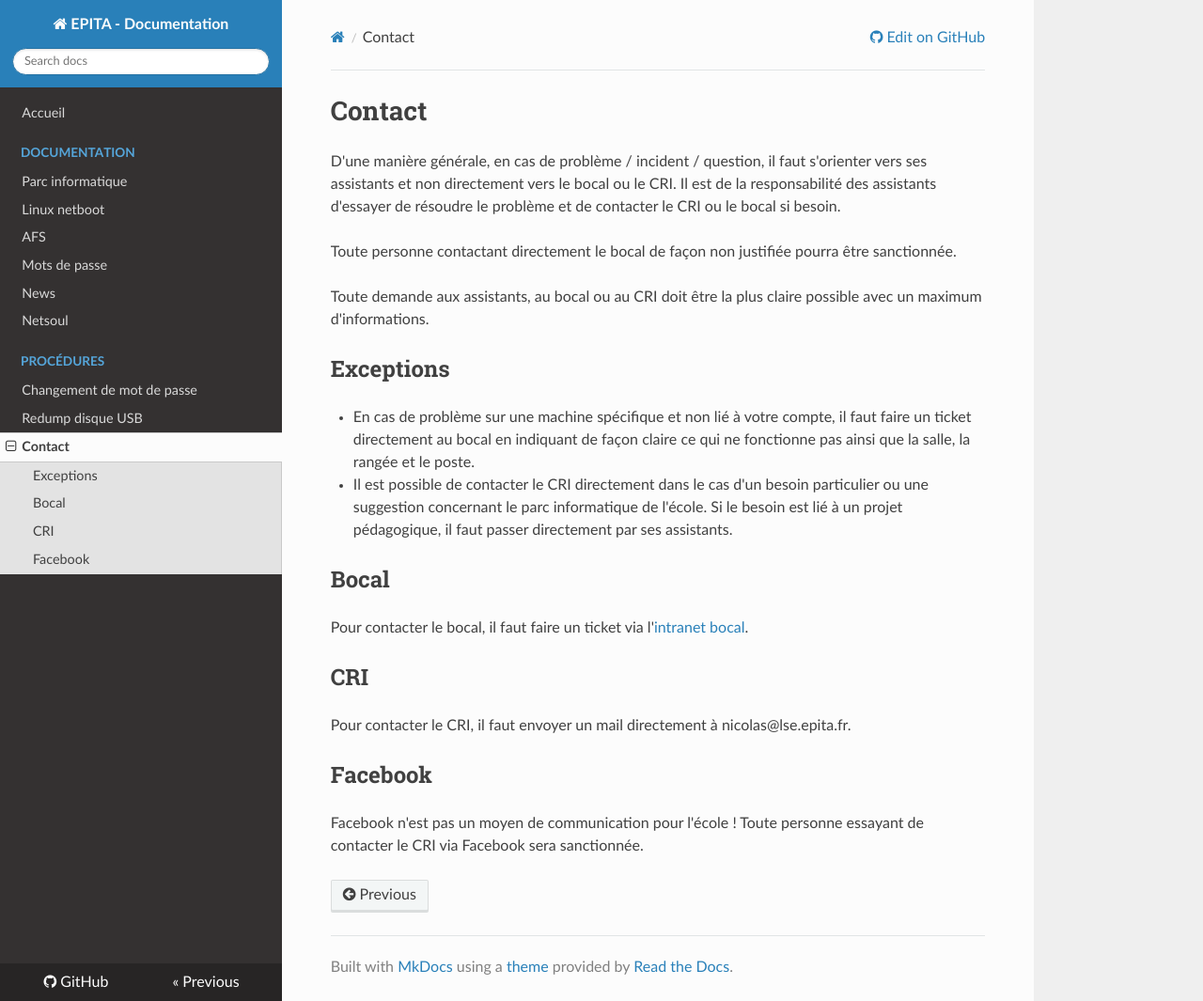
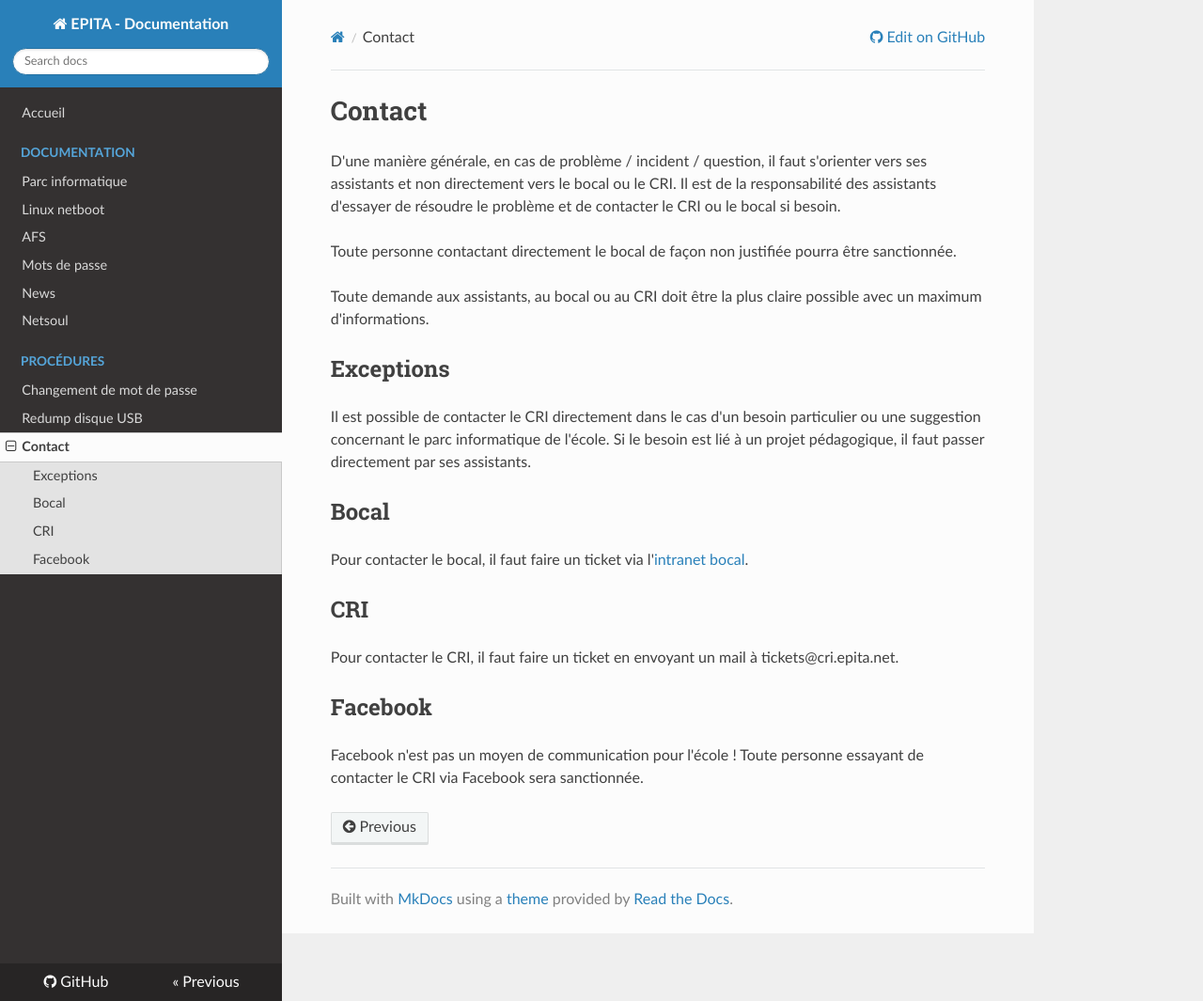
Before and after one commit to cri-epita/epita-doc, an MkDocs documentation site: the page built from docs/contact.md, in a window 1280 px wide and 1065 px high. Shown: the whole window at 94% size. Built offline with MkDocs 1.6.1, drawn with Linux system fonts in a browser that asks for light colours; nearby versions of some CDN libraries; old or Windows-style settings are respelled for this version of MkDocs.

Commit message:
update contact page
Signed-off-by: Nicolas Geniteau <nicolas@cri.epita.net>

```diff
--- a/docs/contact.md
+++ b/docs/contact.md
@@ -13,11 +13,7 @@ possible avec un maximum d'informations.
 
 ## Exceptions
 
- * En cas de problème sur une machine spécifique et non lié à votre compte,
-il faut faire un ticket directement au bocal en indiquant de façon claire
-ce qui ne fonctionne pas ainsi que la salle, la rangée et le poste.
-
- * Il est possible de contacter le CRI directement dans le cas d'un besoin
+Il est possible de contacter le CRI directement dans le cas d'un besoin
 particulier ou une suggestion concernant le parc informatique de l'école. Si
 le besoin est lié à un projet pédagogique, il faut passer directement par
 ses assistants.
@@ -29,8 +25,8 @@ l'[intranet bocal](http://intra.bocal.org).
 
 ## CRI
 
-Pour contacter le CRI, il faut envoyer un mail directement à
-nicolas@lse.epita.fr.
+Pour contacter le CRI, il faut faire un ticket en envoyant un mail à
+tickets@cri.epita.net.
 
 ## Facebook
 
```
